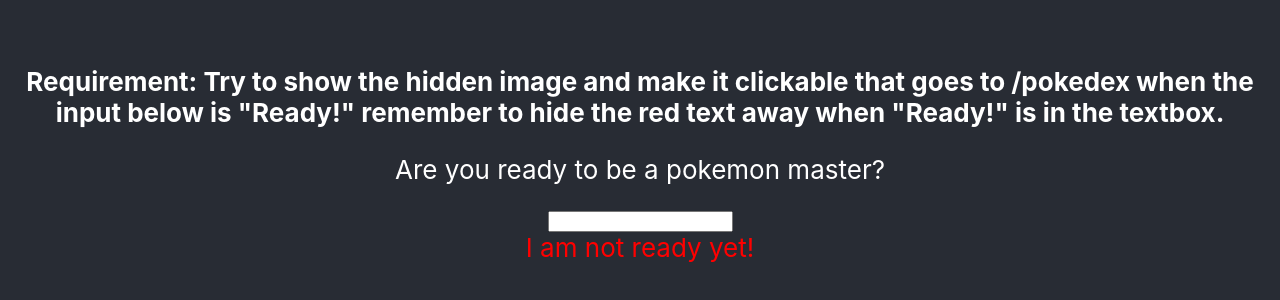
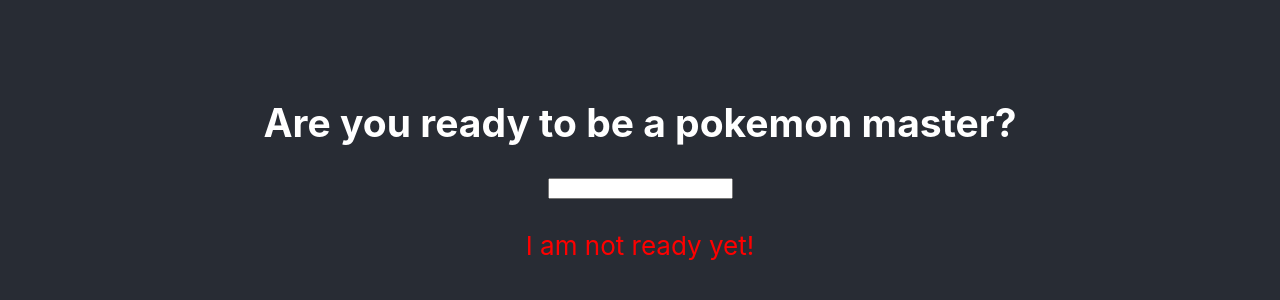
Before and after one commit to zainshafiq/react-js-coding-test-level-1, a React (Create React App) app: page /#/ in a window 1280 px wide. Shown: the part 236-536 px from the top of the page. Built offline with nearby package versions, Linux system fonts and the light colour scheme.

Commit message:
Commit Home.js: Commented out the requirement, changed question to header <h2>

```diff
--- a/src/Home.js
+++ b/src/Home.js
@@ -19,12 +19,13 @@ function Home() {
           alt="logo"
           style={{ padding: "10px" }}
         />
-        <b>
+        {/* Commented out the requirement */}
+        {/* <b>
           Requirement: Try to show the hidden image and make it clickable that
           goes to /pokedex when the input below is "Ready!" remember to hide the
           red text away when "Ready!" is in the textbox.
-        </b>
-        <p>Are you ready to be a pokemon master?</p>
+        </b> */}
+        <h2>Are you ready to be a pokemon master?</h2>
         <input
           type="text"
           name="name"
@@ -50,9 +51,11 @@ function Home() {
             //   return setIsReady(false)
 
             // Conditional statements for inline if else (conditional rendering)
+            // Source: https://stackoverflow.com/questions/40477245/is-it-possible-to-use-if-else-statement-in-react-render-function
             text == ("Ready!" || "ready!" || "READY!")  ? setIsReady(true) : setIsReady(false)
           }}
         />
+        <br/>
 
         {/* Hide the red text away when "Ready!" is in the textbox */}
         { (isReady) ? (null && undefined) : <span style={{ color: "red" }}>I am not ready yet!</span>}
```
